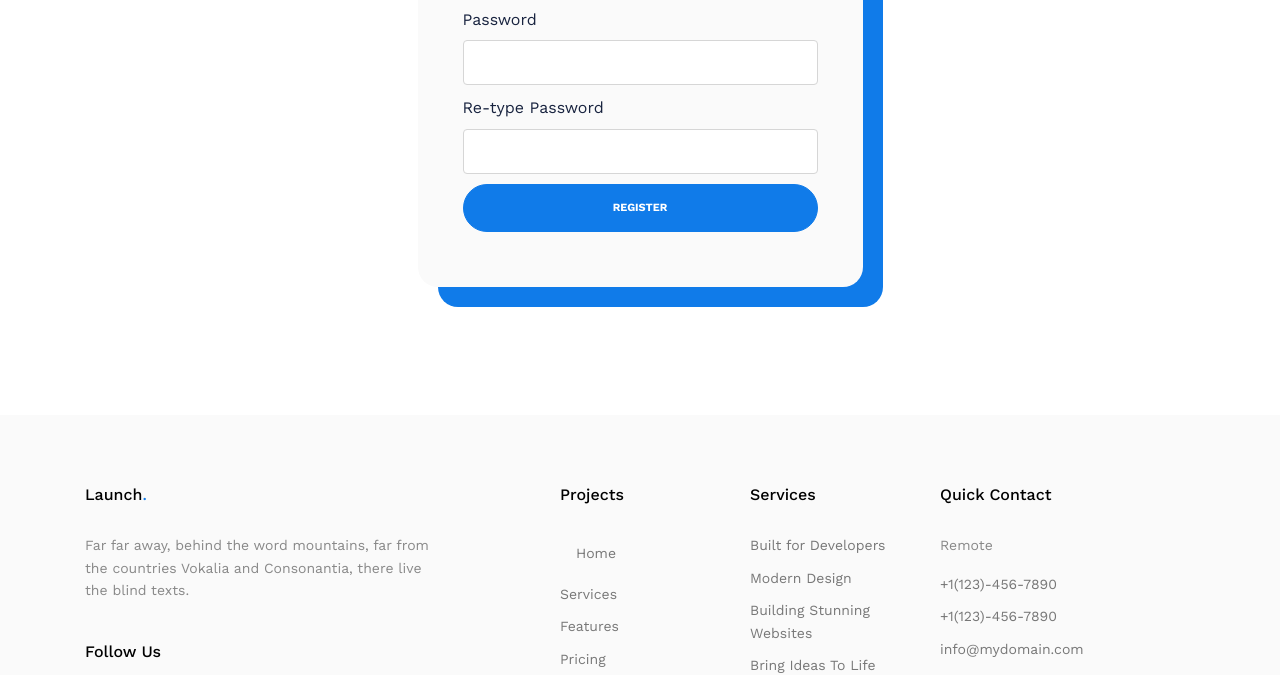
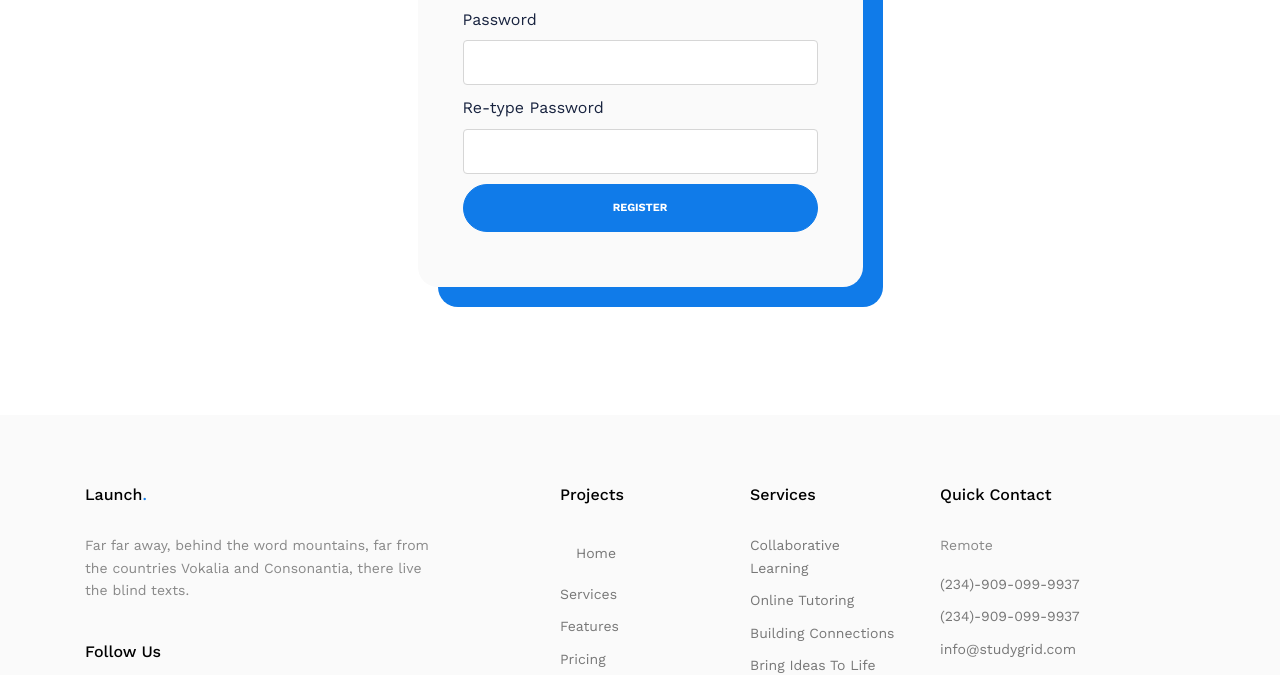
Before and after one commit to Anonymous-nerds/collaborative-study-hubs-landing, a website: page register.html in a window 1280 px wide. Shown: the part 299-974 px from the top of the page. Drawn offline with nearby package versions, Linux system fonts and the light colour scheme; files whose address does not match are found by name.

Commit message:
changed wordings

```diff
--- a/register.html
+++ b/register.html
@@ -157,9 +157,9 @@
         <div class="widget">
           <h3>Services</h3>
           <ul class="list-unstyled float-left links">
-            <li><a href="#">Built for Developers</a></li>
-            <li><a href="#">Modern Design</a></li>
-            <li><a href="#">Building Stunning Websites</a></li>
+            <li><a href="#">Collaborative Learning</a></li>
+            <li><a href="#">Online Tutoring</a></li>
+            <li><a href="#">Building Connections</a></li>
             <li><a href="#">Bring Ideas To Life</a></li>
           </ul>
         </div> <!-- /.widget -->
@@ -171,9 +171,9 @@
           <h3>Quick Contact</h3>
           <address>Remote</address>
           <ul class="list-unstyled links mb-4">
-            <li><a href="tel://11234567890">+1(123)-456-7890</a></li>
-            <li><a href="tel://11234567890">+1(123)-456-7890</a></li>
-            <li><a href="mailto:info@mydomain.com">info@mydomain.com</a></li>
+            <li><a href="tel://09090999937">(234)-909-099-9937</a></li>
+            <li><a href="tel://09090999937">(234)-909-099-9937</a></li>
+            <li><a href="mailto:info@mydomain.com">info@studygrid.com</a></li>
           </ul>
         </div> <!-- /.widget -->
       </div> <!-- /.col-lg-3 -->
```
